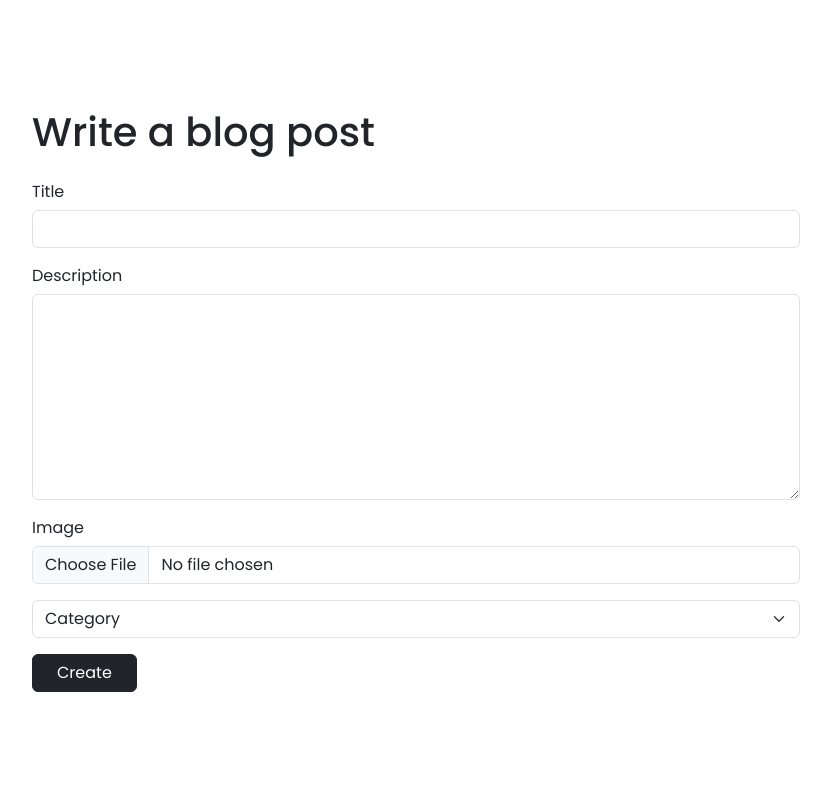
After one commit to TejasMahajan02/Dee-Lee-Assignment, a Flask app: template templates/editor.html in a window 1280 px wide. The commit adds this page. Shown: the whole page, without its empty margins (224-1055 px from the left). Run offline with Flask 3, Linux system fonts and the light colour scheme; the template is opened without the code that fills it, so the values that code supplies are empty.

Commit message:
adding editor and update route

```diff
--- a/app.py
+++ b/app.py
@@ -7,23 +7,12 @@ from PIL import Image
 from main import *
 import time
 
-from datetime import datetime
-import pytz
-
-
 app = Flask(__name__)
 uri = "mongodb://localhost:27017"
 
 # Create a new client and connect to the server
 client = MongoClient(uri)
 collection = client.WebDesign.MyBlog
-
-# Get the current UTC time
-utc_time = datetime.utcnow()
-
-# Define the Indian Standard Time (IST) timezone
-ist_timezone = pytz.timezone('Asia/Kolkata')
-
 
 app.secret_key = b"e467b980fab392539c7ab1b0f85db21f14703bff1f8006c634b46ae24e2bdd5f"
 
@@ -60,7 +49,6 @@ def blogpage(username, url):
 
     if url_not_found == True:
         return redirect('/404')
-
 
 
 @app.route('/<string:username>')
@@ -106,11 +94,7 @@ def signup():
         username = request.form['usernameInput']
         email = request.form['emailInput']
         password = request.form['passwordInput']
-        # Convert the UTC time to IST
-        ist_time = utc_time.replace(tzinfo=pytz.utc).astimezone(ist_timezone)
-
-        # Format the IST time as month date, year hour:min:sec
-        formatted_time = ist_time.strftime('%B %d, %Y %H:%M:%S')
+        formatted_time = get_current_time()
         data = {
             username: {
                 'Profile': {
@@ -135,5 +119,87 @@ def signup():
     return render_template('signup.html')
 
 
+@app.route('/editor', methods=['GET', 'POST'])
+def editor():
+    if request.method == 'POST':
+        title = request.form['titleField']
+        desc = request.form['descField']
+        image = request.files['imageField']
+        category = request.form['selectField']
+        formatted_time = get_current_time()
+        blog_url = generate_blog_url(title)
+
+        if image.filename:
+            image_path = os.path.join(
+                app.config['UPLOAD_FOLDER'], image.filename)
+
+            image.save(image_path)
+
+            # Open the image using Pillow
+            img = Image.open(image_path)
+
+            # Resize the image while maintaining aspect ratio
+            img.thumbnail((THUMBNAIL_WIDTH, THUMBNAIL_HEIGHT))
+
+            # Adjust quality as needed
+            img.save(image_path, optimize=True, quality=50)
+
+        data = {
+            'title': title,
+            'content': desc,
+            'image': image.filename,
+            'category': category,
+            'url': blog_url,
+            'likes': 0,
+            'comments': [],
+            'blog_published': formatted_time,
+        }
+
+        return data
+
+    return render_template('editor.html')
+
+
+@app.route('/update', methods=['GET', 'POST'])
+def update():
+    if request.method == 'POST':
+        title = request.form['titleField']
+        desc = request.form['descField']
+        image = request.files['imageField']
+        category = request.form['selectField']
+        formatted_time = get_current_time()
+        blog_url = generate_blog_url(title)
+
+        if image.filename:
+            image_path = os.path.join(
+                app.config['UPLOAD_FOLDER'], image.filename)
+
+            image.save(image_path)
+
+            # Open the image using Pillow
+            img = Image.open(image_path)
+
+            # Resize the image while maintaining aspect ratio
+            img.thumbnail((THUMBNAIL_WIDTH, THUMBNAIL_HEIGHT))
+
+            # Adjust quality as needed
+            img.save(image_path, optimize=True, quality=50)
+
+        data = {
+            'title': title,
+            'content': desc,
+            'image': image.filename,
+            'category': category,
+            'url': blog_url,
+            'likes': 0,
+            'comments': [],
+            'blog_published': formatted_time,
+        }
+
+        return data
+
+    return render_template('update.html')
+
+
 if __name__ == "__main__":
     app.run(debug=True, port=5500)
--- a/main.py
+++ b/main.py
@@ -1,4 +1,8 @@
 from pymongo import MongoClient
+from datetime import datetime
+import pytz
+import re
+
 uri = "mongodb://localhost:27017"
 
 # Create a new client and connect to the server
@@ -72,5 +76,24 @@ def extract_dataset(email=None, username=None, short_content=True):
                 # it will return only one document with profile and blogs as main keys
                 return dataset
 
+    return {}
 
-    return {}
+
+def get_current_time():
+    # Get the current UTC time
+    utc_time = datetime.utcnow()
+
+    # Define the Indian Standard Time (IST) timezone
+    ist_timezone = pytz.timezone('Asia/Kolkata')
+    # Convert the UTC time to IST
+    ist_time = utc_time.replace(tzinfo=pytz.utc).astimezone(ist_timezone)
+
+    # Format the IST time as month date, year hour:min:sec
+    formatted_time = ist_time.strftime('%B %d, %Y %H:%M:%S')
+    return formatted_time
+
+
+def generate_blog_url(input_string):
+    blog_url = '-'.join([word for word in input_string.strip().split()
+                        if word.isalnum()])
+    return blog_url
--- /dev/null
+++ b/templates/editor.html
@@ -0,0 +1,143 @@
+<!doctype html>
+<html lang="en">
+
+<head>
+    <meta charset="utf-8">
+    <meta name="viewport" content="width=device-width, initial-scale=1">
+    <title>Hello World</title>
+    <link href="https://cdn.jsdelivr.net/npm/bootstrap@5.3.1/dist/css/bootstrap.min.css" rel="stylesheet"
+        integrity="sha384-4bw+/aepP/YC94hEpVNVgiZdgIC5+VKNBQNGCHeKRQN+PtmoHDEXuppvnDJzQIu9" crossorigin="anonymous">
+
+    <link href="https://fonts.googleapis.com/css2?family=Poppins:wght@100;200;300;400;500;600;700;800;900&display=swap"
+        rel="stylesheet">
+
+    <link rel="stylesheet" href="https://cdnjs.cloudflare.com/ajax/libs/font-awesome/6.4.0/css/all.min.css"
+        integrity="sha512-iecdLmaskl7CVkqkXNQ/ZH/XLlvWZOJyj7Yy7tcenmpD1ypASozpmT/E0iPtmFIB46ZmdtAc9eNBvH0H/ZpiBw=="
+        crossorigin="anonymous" referrerpolicy="no-referrer" />
+
+    <style>
+        * {
+            font-family: 'Poppins', sans-serif;
+            margin: 0;
+            padding: 0;
+            box-sizing: border-box;
+        }
+
+        .main-container {
+            width: 100%;
+            height: 100vh;
+            display: flex;
+            flex-direction: column;
+            align-items: center;
+            justify-content: center;
+        }
+
+        .sub-container {
+            width: 60vw;
+            display: flex;
+            flex-direction: column;
+            gap: 1rem;
+        }
+
+        .sub-container div {
+            display: flex;
+            flex-direction: column;
+            gap: 6px;
+        }
+    </style>
+</head>
+
+<body>
+    <div class="main-container">
+        <form action="/editor" method="post" enctype="multipart/form-data">
+            <div class="sub-container">
+                <h1>Write a blog post</h1>
+                <div>
+                    <label for="titleField">Title</label>
+                    <input type="text" class="form-control" maxlength="100" id="titleField" name="titleField">
+                </div>
+                <div>
+                    <label for="descField">Description</label>
+                    <textarea name="descField" id="descField" cols="30" rows="8" class="form-control"></textarea>
+                </div>
+                <div>
+                    <label for="imageField">Image</label>
+                    <input type="file" class="form-control" id="imageField" name="imageField"
+                        accept=".jpg, .jpeg, .png">
+                </div>
+                <div>
+                    <select class="form-select" aria-label="Default select example" name="selectField">
+                        <option selected>Category</option>
+                        <option value="Lifestyle">Lifestyle</option>
+                        <option value="Food and Cooking">Food and Cooking</option>
+                        <option value="Travel">Travel</option>
+                        <option value="Health and Wellness">Health and Wellness</option>
+                        <option value="Technology">Technology</option>
+                        <option value="Finance and Personal Finance">Finance and Personal Finance</option>
+                        <option value="Parenting">Parenting</option>
+                        <option value="DIY and Home Improvement">DIY and Home Improvement</option>
+                        <option value="Fashion and Beauty">Fashion and Beauty</option>
+                        <option value="Book and Literature">Book and Literature</option>
+                        <option value="Fitness and Bodybuilding">Fitness and Bodybuilding</option>
+                        <option value="Personal Development and Self-Help">Personal Development and Self-Help</option>
+                        <option value="Gaming">Gaming</option>
+                        <option value="Environmental and Sustainability">Environmental and Sustainability</option>
+                        <option value="Music">Music</option>
+                        <option value="Business and Entrepreneurship">Business and Entrepreneurship</option>
+                        <option value="Science and Technology">Science and Technology</option>
+                        <option value="Political and News">Political and News</option>
+                        <option value="Hobby and Niche Interest">Hobby and Niche Interest</option>
+                        <option value="History and Education">History and Education</option>
+                    </select>
+                </div>
+
+                <div style="display: flex; flex-direction: row; justify-content: space-between;">
+                    <button class="btn btn-dark px-4" id="saveBtn" type="submit">Create</button>
+                    <!-- <button class="btn btn-dark px-4" id="previewBtn">Preview</button> -->
+                </div>
+
+            </div>
+        </form>
+    </div>
+
+    <script>
+        // document.getElementById('titleField').addEventListener('input', (e) => {
+        //     if (e.target.value !== '') {
+        //         document.getElementById('saveBtn').disabled = 'true';
+
+        //     } else {
+        //         document.getElementById('saveBtn').disabled = 'false';
+        //     }
+        // })
+
+        const fileInput = document.getElementById('imageField');
+        // const errorMessage = document.getElementById('error-message');
+
+        fileInput.addEventListener('change', function (event) {
+            const selectedFiles = event.target.files;
+
+            // Clear any previous error messages
+            // errorMessage.textContent = '';
+
+            if (selectedFiles.length > 0) {
+                const firstSelectedFile = selectedFiles[0];
+                const allowedFormats = ['image/jpeg', 'image/jpg', 'image/png'];
+
+                // Check if the selected file's type is in the list of allowed formats
+                if (allowedFormats.includes(firstSelectedFile.type)) {
+                    console.log('Selected file:', firstSelectedFile.name);
+                } else {
+                    // Display an error message if the file format is not allowed
+                    let error = 'Invalid file format. Please select a JPG, JPEG, or PNG file.';
+                    // Reset the file input
+                    alert(error)
+                }
+            }
+        });
+    </script>
+    <script src="https://cdn.jsdelivr.net/npm/bootstrap@5.3.1/dist/js/bootstrap.bundle.min.js"
+        integrity="sha384-HwwvtgBNo3bZJJLYd8oVXjrBZt8cqVSpeBNS5n7C8IVInixGAoxmnlMuBnhbgrkm"
+        crossorigin="anonymous"></script>
+</body>
+
+</html>
```
Also changed, not shown: templates/profile.html (+19 -0 lines), templates/update.html (added, +90 -0 lines), static/images/macbook.jpg (added).
